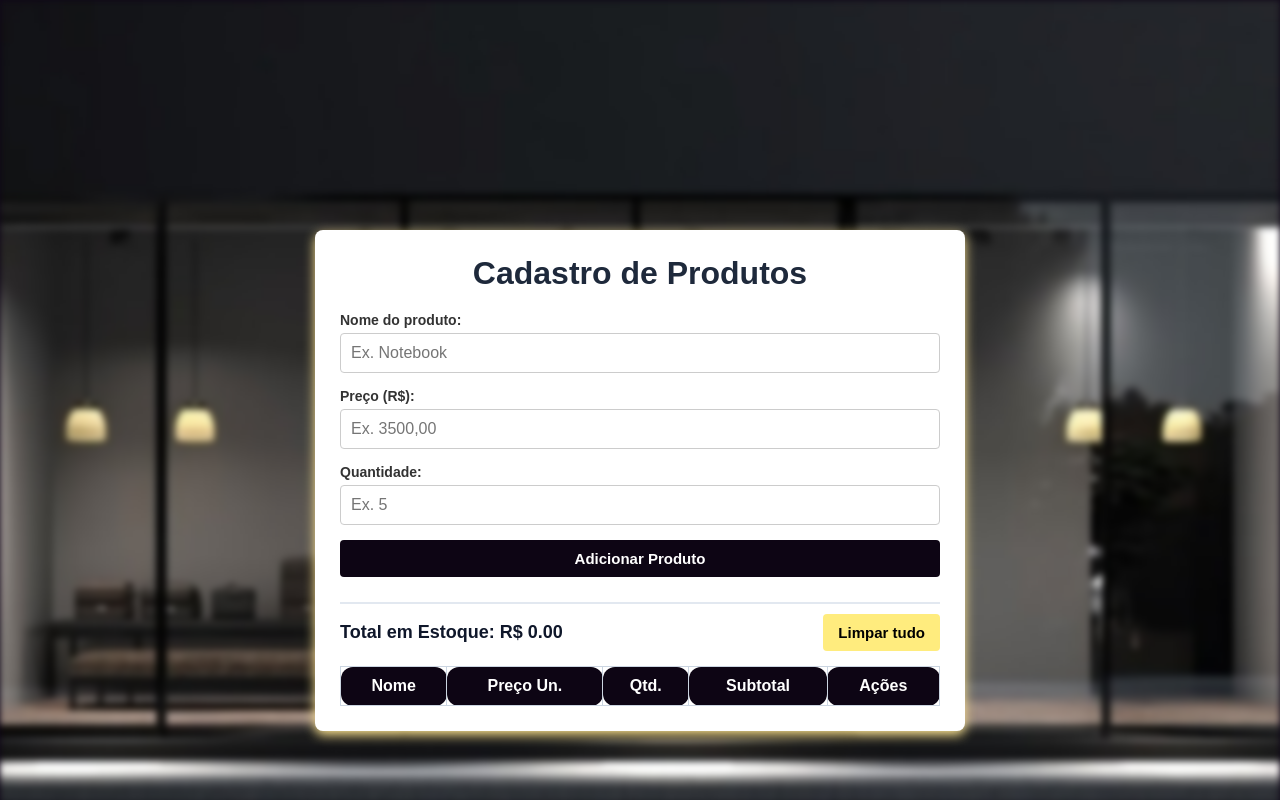
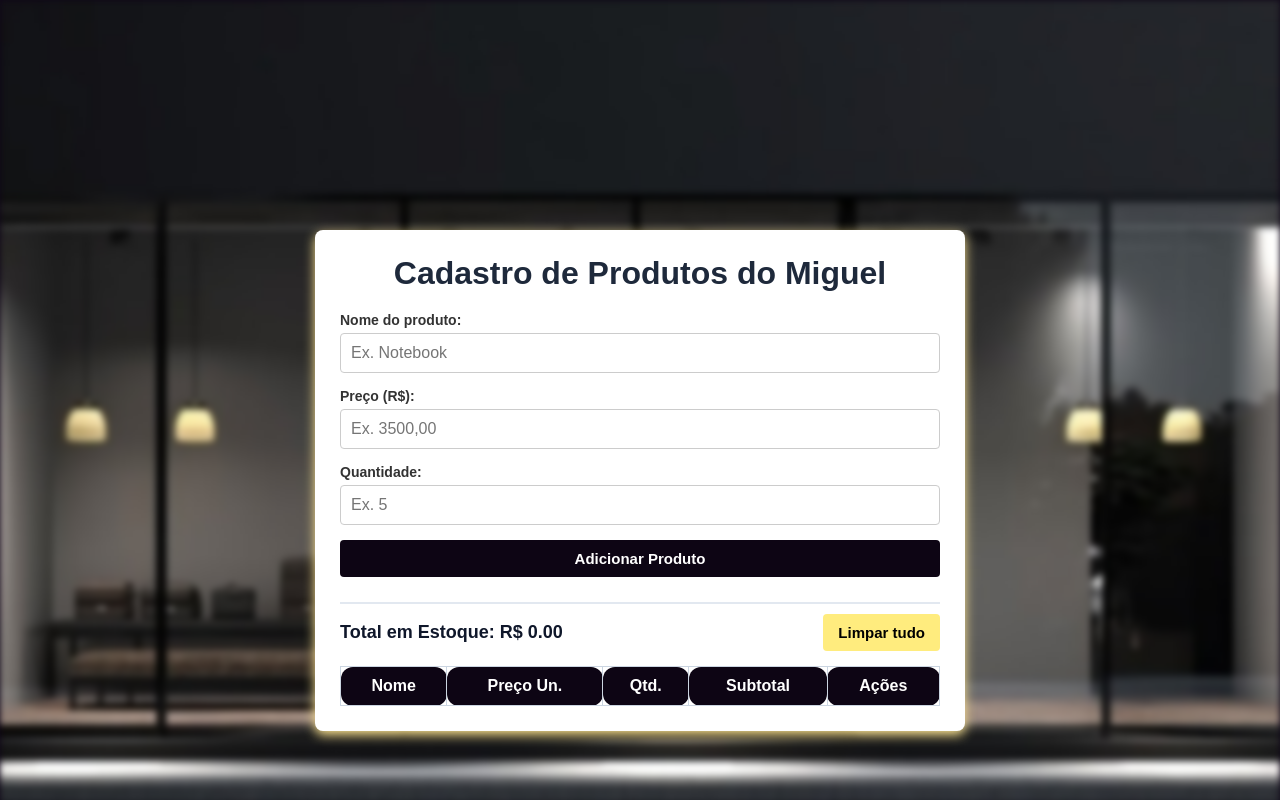
Before and after one commit to migousz/CADASTRO_PRODUTOS_V1, a plain HTML site: page index.html in a window 1280 px wide. Shown: the top 800 px of the page. Drawn offline with Linux system fonts and the light colour scheme.

Commit message:
alterando um pouco

```diff
--- a/index.html
+++ b/index.html
@@ -10,7 +10,7 @@
 
 <body>
     <div class="container">
-        <h1>Cadastro de Produtos</h1>
+        <h1>Cadastro de Produtos do Miguel</h1>
 
         <!--Formulário de Entrada-->
         <form id="produto-form">
```
